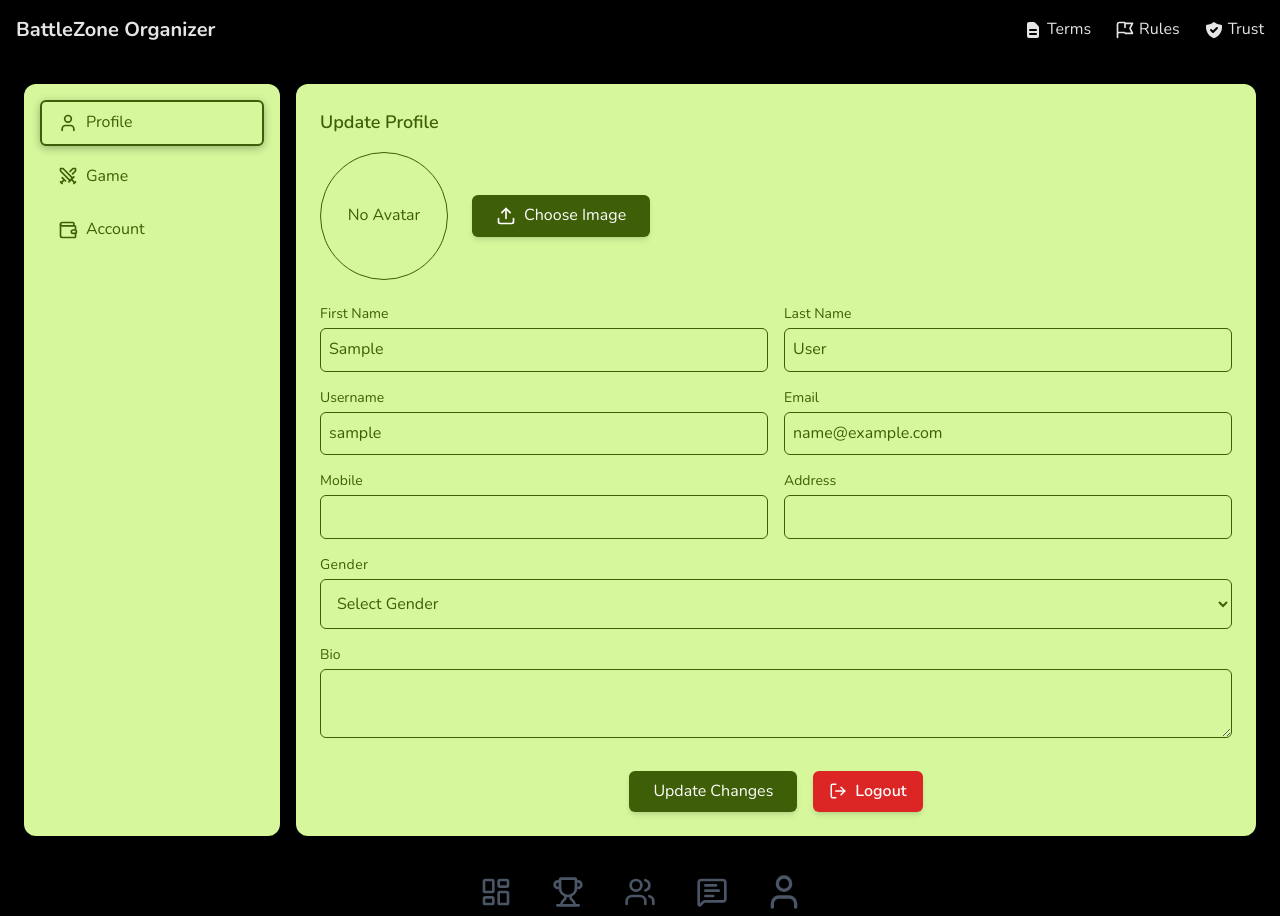
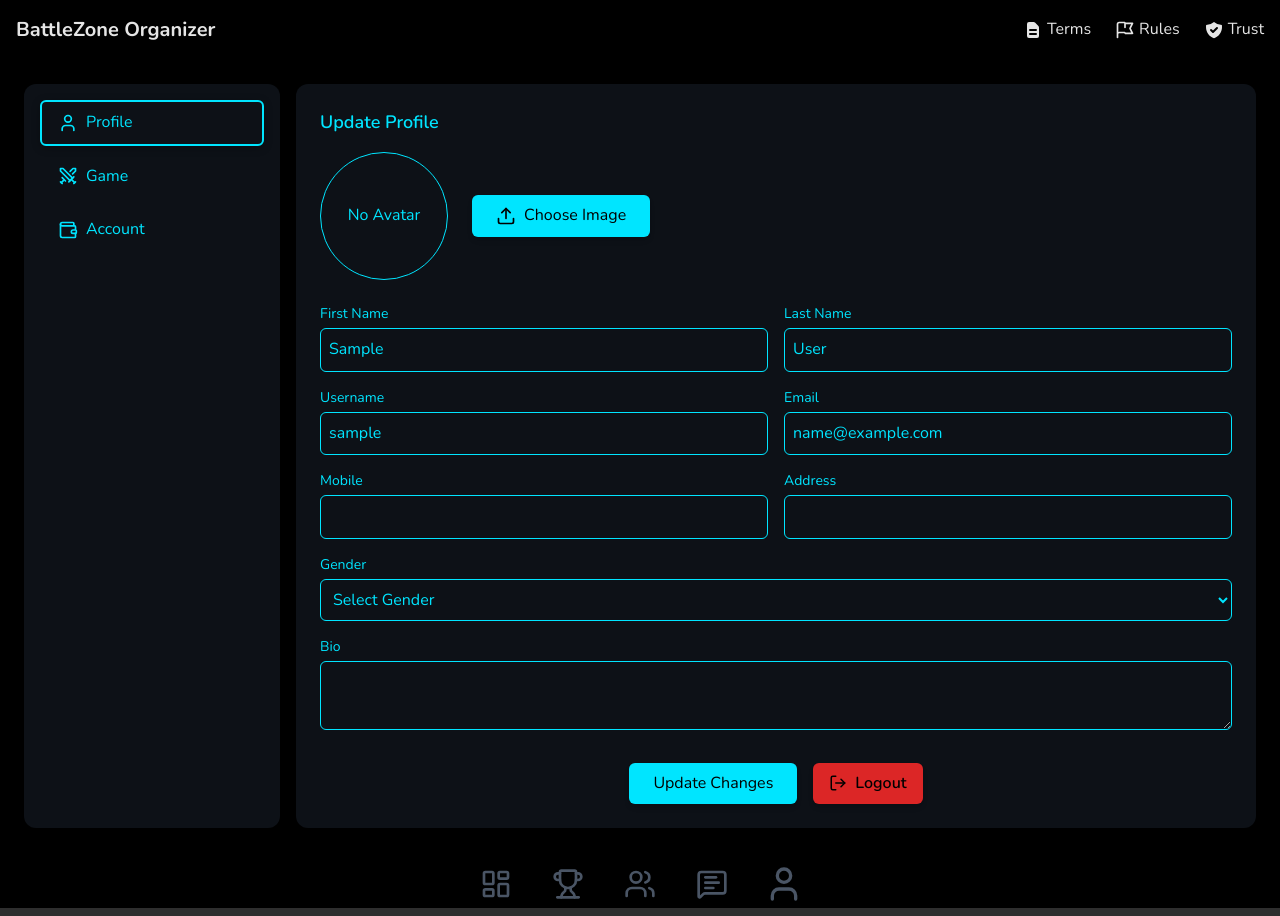
Before and after one commit to CodeBy-ParthKhambhadiya/battle-zone-frontend, a Next.js app: page /organizer/profile/update-user in a window 1280 px wide. Built offline with nearby package versions, Linux system fonts and the light colour scheme; no server answers; sample sign-in values are in the browser's storage.

Commit message:
updated organizer profile code

```diff
--- a/src/app/organizer/profile/account/page.jsx
+++ b/src/app/organizer/profile/account/page.jsx
@@ -45,7 +45,7 @@ export default function AccountPage() {
 
   const buttonStyle = {
     backgroundColor: textColor || "#444",
-    color: "#fff",
+    color: "#000000ff",
   };
 
   return (
--- a/src/app/organizer/profile/game/page.jsx
+++ b/src/app/organizer/profile/game/page.jsx
@@ -41,7 +41,7 @@ export default function GamePage() {
 
   const buttonStyle = {
     backgroundColor: textColor || "#444",
-    color: "#fff",
+    color: "#000000ff",
   };
 
   return (
--- a/src/app/organizer/profile/layout.jsx
+++ b/src/app/organizer/profile/layout.jsx
@@ -9,13 +9,15 @@ import { getRandomColor } from "@/components/getColor";
 export default function ProfileLayout({ children }) {
   const pathname = usePathname();
   const router = useRouter();
-  const [colors, setColors] = useState(null);
-
-  useEffect(() => {
-    // Generate and set colors when component mounts
-    const generatedColors = getRandomColor();
-    setColors(generatedColors);
-  }, []);
+const [colors, setColors] = useState({
+  bgColor: "#0D1117",   // dark card background
+  textColor: "#00E5FF", // glowing cyan text
+});
+  // useEffect(() => {
+  //   // Generate and set colors when component mounts
+  //   const generatedColors = getRandomColor();
+  //   setColors(generatedColors);
+  // }, []);
 
   const tabs = [
     { id: "update-user", label: "Profile", icon: User },
@@ -50,7 +52,7 @@ export default function ProfileLayout({ children }) {
             return (
               <button
                 key={id}
-                onClick={() => router.push(`/organizer/profile/${id}`)}
+                onClick={() => router.push(`/player/profile/${id}`)}
                 className="flex-1 md:flex-none flex items-center justify-center md:justify-start gap-2 px-4 py-2 md:mb-2 rounded-md font-medium transition-all duration-300 hover:scale-105 cursor-pointer"
                 style={{
                   backgroundColor: isActive ? colors.bgColor : "transparent", // 🌈 Use theme bg color on active
--- a/src/app/organizer/profile/page.jsx
+++ b/src/app/organizer/profile/page.jsx
@@ -1,5 +1,5 @@
 import { redirect } from "next/navigation";
 
 export default function ProfileRootRedirect() {
-  redirect("/organizer/profile/update-user");
+  redirect("/player/profile/update-user");
 }
--- a/src/app/organizer/profile/update-user/page.jsx
+++ b/src/app/organizer/profile/update-user/page.jsx
@@ -117,12 +117,12 @@ export default function ProfilePage() {
 
   const buttonStyle = {
     backgroundColor: textColor || "#444",
-    color: "#fff",
+    color: "#000000ff",
   };
 
   const logoutStyle = {
     backgroundColor: "#dc2626", // red
-    color: "#fff",
+    color: "#000000ff",
   };
 
   return (
@@ -224,59 +224,22 @@ export default function ProfilePage() {
           ))}
 
           {/* Gender */}
-          <div className="md:col-span-2 transition-all duration-300">
-            <label className="block mb-1 text-sm font-medium tracking-wide" style={labelStyle}>
+          <div className="md:col-span-2">
+            <label className="block mb-1 text-sm" style={labelStyle}>
               Gender
             </label>
-
             <select
-              className="w-full p-3 rounded-md "
-              style={{
-                ...inputStyle,
-
-              }}
+              className="w-full p-2 rounded-md focus:outline-none focus:ring-2 transition-all"
+              style={inputStyle}
               value={gender}
               onChange={(e) => setGender(e.target.value)}
             >
-              <option
-                value=""
-                style={{
-                  backgroundColor: bgColor,
-                  color: textColor,
-                }}
-              >
-                Select Gender
-              </option>
-              <option
-                value="MALE"
-                style={{
-                  backgroundColor: bgColor,
-                  color: textColor,
-                }}
-              >
-                Male
-              </option>
-              <option
-                value="FEMALE"
-                style={{
-                  backgroundColor: bgColor,
-                  color: textColor,
-                }}
-              >
-                Female
-              </option>
-              <option
-                value="OTHER"
-                style={{
-                  backgroundColor: bgColor,
-                  color: textColor,
-                }}
-              >
-                Other
-              </option>
+              <option value="">Select Gender</option>
+              <option value="MALE">Male</option>
+              <option value="FEMALE">Female</option>
+              <option value="OTHER">Other</option>
             </select>
           </div>
-
 
           {/* Bio */}
           <div className="md:col-span-2">
```
